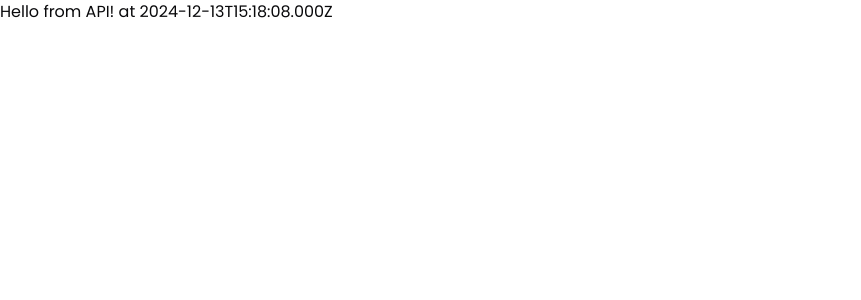
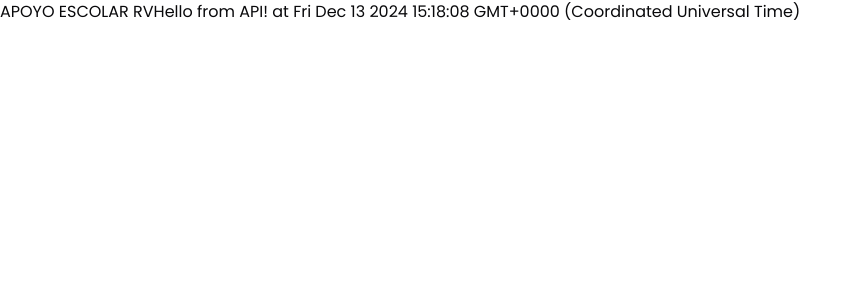
Before and after one commit to Apoyoescolarrv/apoyoescolarrv, a Next.js app: page / in a window 1280 px wide. Shown: the top 300 px of the page, without its empty margins (0-861 px from the left). Built offline with nearby package versions, Linux system fonts and the light colour scheme.

Commit message:
chore: setup db

```diff
--- a/src/app/api/route.ts
+++ b/src/app/api/route.ts
@@ -2,6 +2,6 @@ import { NextResponse } from "next/server";
 
 export const GET = async () => {
   return NextResponse.json({
-    message: `Hello from API! at ${new Date().toISOString()}`,
+    message: `Hello from API! at ${new Date()}`,
   });
 };
--- a/src/app/page.tsx
+++ b/src/app/page.tsx
@@ -1,7 +1,13 @@
-import { PREFIX } from "@/lib/constants";
+"use client";
 
-export default async function Home() {
-  const data = await fetch(`${PREFIX}/api`);
-  const json = await data.json();
-  return <div className="container">{json.message}</div>;
+import { useEffect, useState } from "react";
+
+export default function Home() {
+  const [status, setStatus] = useState<string | null>(null);
+  useEffect(() => {
+    fetch("/api")
+      .then((res) => res.json())
+      .then((data) => setStatus(data.message));
+  }, []);
+  return <div className="container">APOYO ESCOLAR RV{status}</div>;
 }
```
